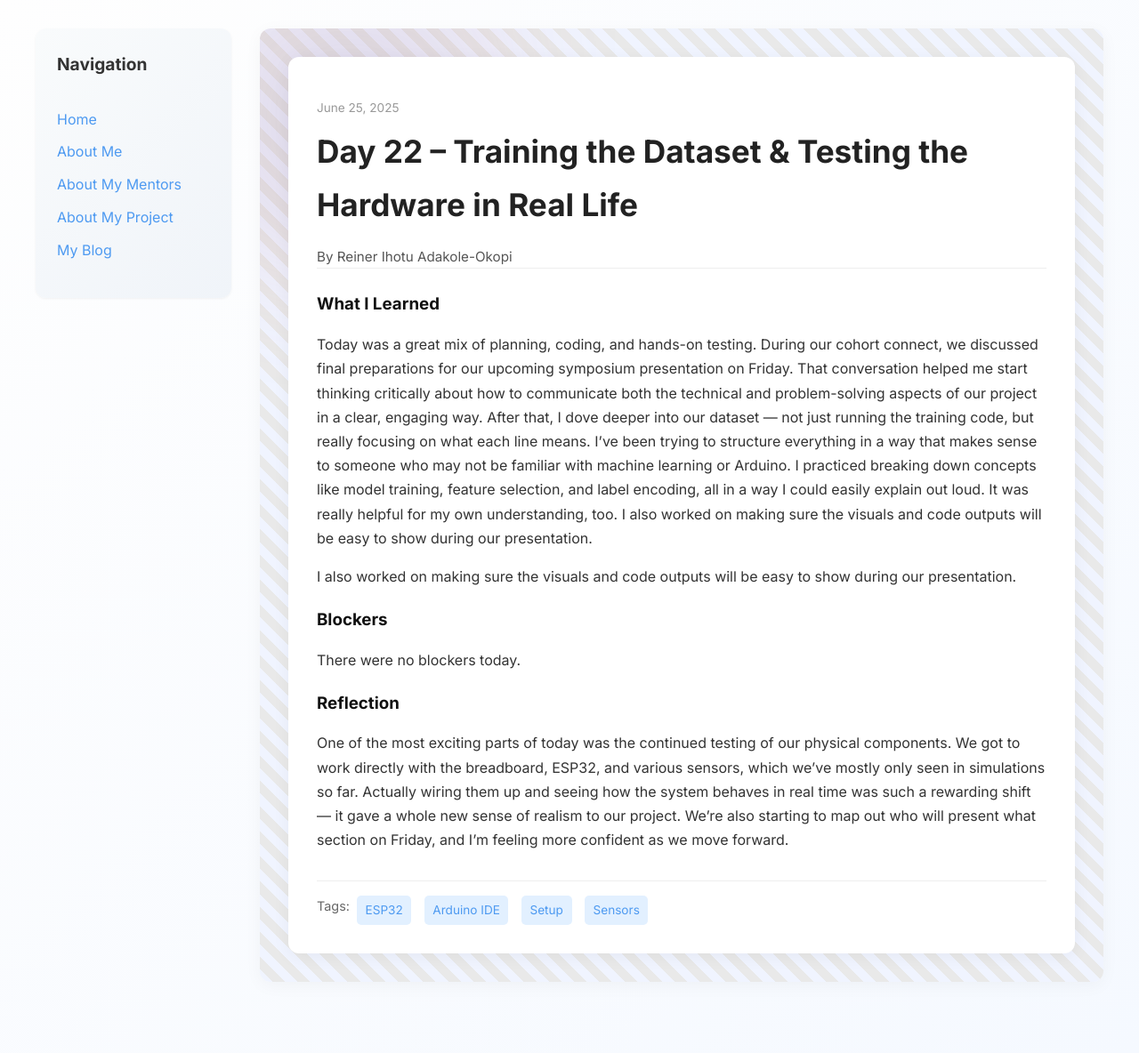
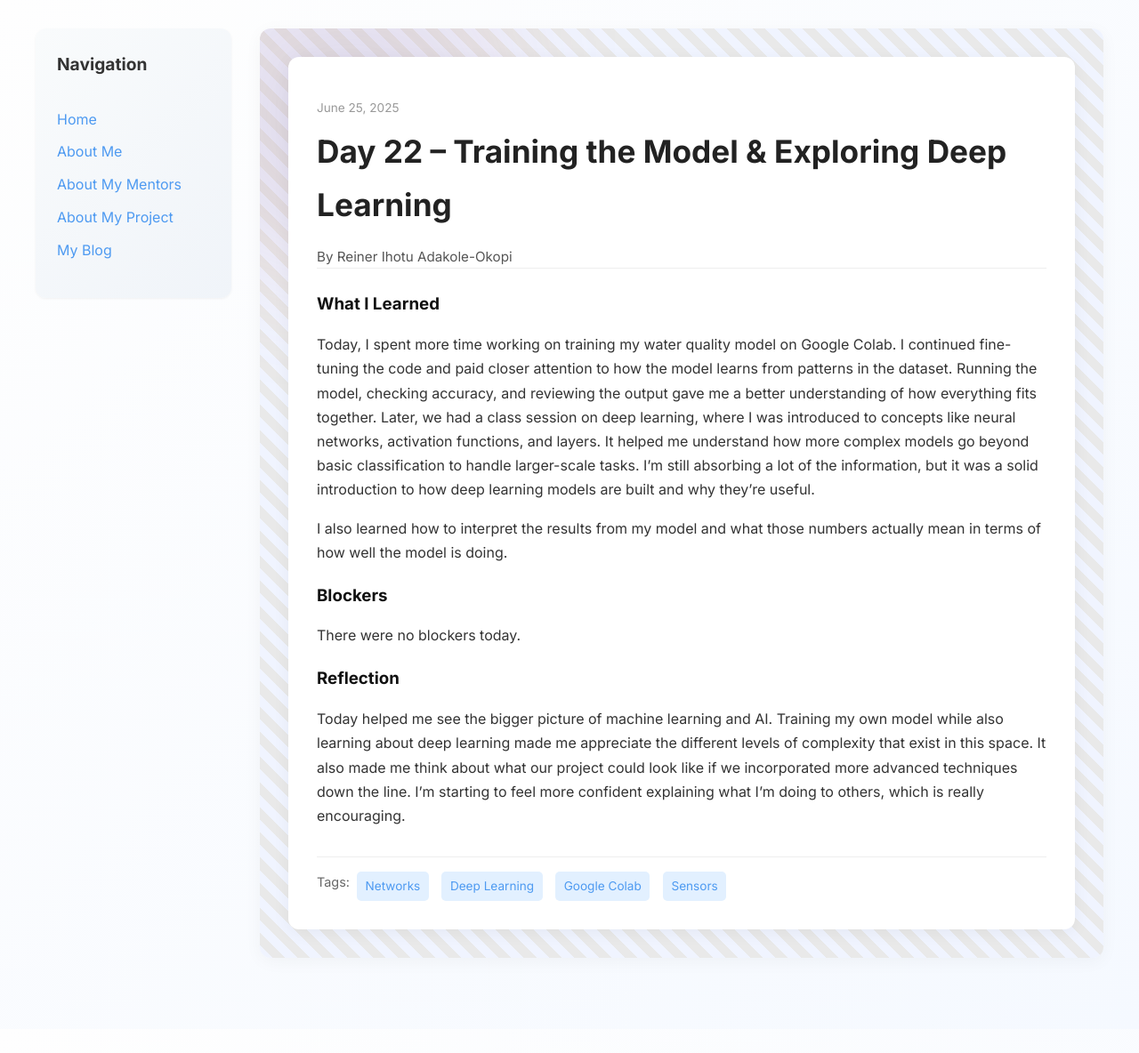
Before and after one commit to Reiner343/Reiner343.github.io, a Jekyll site: the page built from _posts/2025-06-25-day-22.md, in a window 1280 px wide. Shown: the whole page at 89% size. Built offline with Jekyll 4.4.1, drawn with Linux system fonts in a browser that asks for light colours; after the commit the page ends 1157 px from its top, so only the background shows below that.

Commit message:
Update 2025-06-25-day-22.md

```diff
--- a/_posts/2025-06-25-day-22.md
+++ b/_posts/2025-06-25-day-22.md
@@ -1,19 +1,19 @@
 ---
 layout: post
-title: "Day 22 – Training the Dataset & Testing the Hardware in Real Life"
+title: "Day 22 – Training the Model & Exploring Deep Learning"
 date: 2025-06-25
 author: Reiner Ihotu Adakole-Okopi
 permalink: /day22.html
-tags: ["ESP32", "Arduino IDE", "Setup", "Sensors"]
+tags: ["Networks", "Deep Learning", "Google Colab", "Sensors"]
 
 what_i_learned: |
-  Today was a great mix of planning, coding, and hands-on testing. During our cohort connect, we discussed final preparations for our upcoming symposium presentation on Friday. That conversation helped me start thinking critically about how to communicate both the technical and problem-solving aspects of our project in a clear, engaging way. After that, I dove deeper into our dataset — not just running the training code, but really focusing on what each line means. I’ve been trying to structure everything in a way that makes sense to someone who may not be familiar with machine learning or Arduino. I practiced breaking down concepts like model training, feature selection, and label encoding, all in a way I could easily explain out loud. It was really helpful for my own understanding, too. I also worked on making sure the visuals and code outputs will be easy to show during our presentation.
+  Today, I spent more time working on training my water quality model on Google Colab. I continued fine-tuning the code and paid closer attention to how the model learns from patterns in the dataset. Running the model, checking accuracy, and reviewing the output gave me a better understanding of how everything fits together. Later, we had a class session on deep learning, where I was introduced to concepts like neural networks, activation functions, and layers. It helped me understand how more complex models go beyond basic classification to handle larger-scale tasks. I’m still absorbing a lot of the information, but it was a solid introduction to how deep learning models are built and why they’re useful.
 
-  I also worked on making sure the visuals and code outputs will be easy to show during our presentation.
+  I also learned how to interpret the results from my model and what those numbers actually mean in terms of how well the model is doing.
 
 blockers: |
   There were no blockers today.
 
 reflection: |
-  One of the most exciting parts of today was the continued testing of our physical components. We got to work directly with the breadboard, ESP32, and various sensors, which we’ve mostly only seen in simulations so far. Actually wiring them up and seeing how the system behaves in real time was such a rewarding shift — it gave a whole new sense of realism to our project. We’re also starting to map out who will present what section on Friday, and I’m feeling more confident as we move forward.
+  Today helped me see the bigger picture of machine learning and AI. Training my own model while also learning about deep learning made me appreciate the different levels of complexity that exist in this space. It also made me think about what our project could look like if we incorporated more advanced techniques down the line. I’m starting to feel more confident explaining what I’m doing to others, which is really encouraging.
 ---
```
